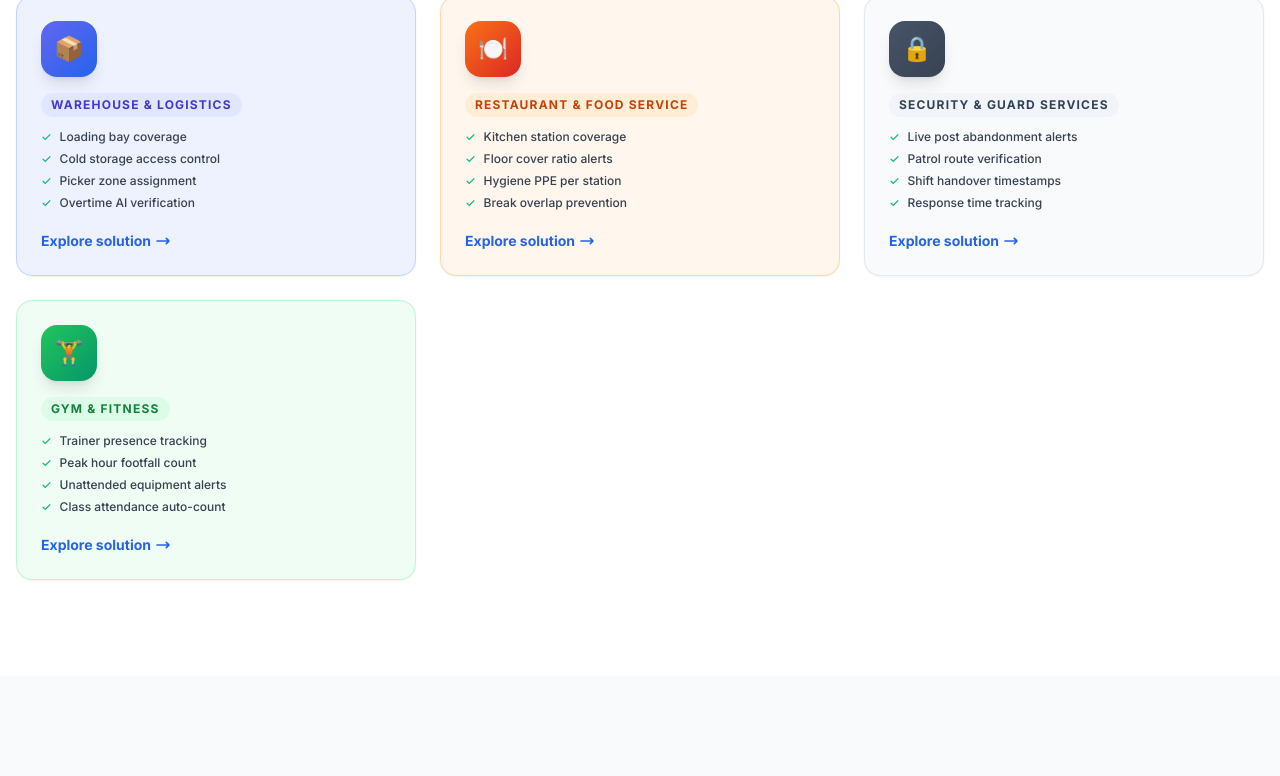
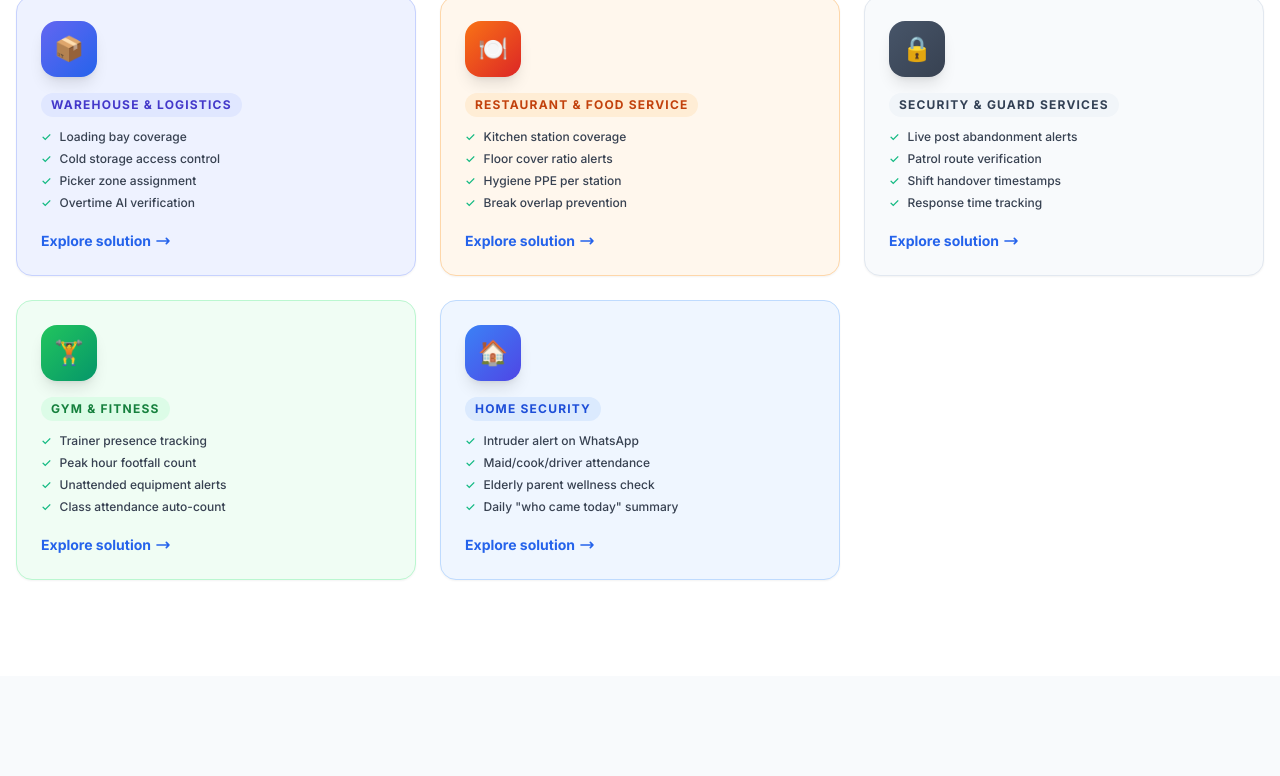
Before and after one commit to basaniocaesar-art/stafflenz, a Next.js app: page / in a window 1280 px wide. Shown: the part 4457-5233 px from the top of the page. Built offline with nearby package versions, Linux system fonts and the light colour scheme; no server answers.

Commit message:
Add Home Security to homepage industry verticals grid
Was missing from the hardcoded industry cards section (line 618-628
in page.js) — separate from the carousel INDUSTRIES array which
already had it.

Co-Authored-By: Claude Opus 4.6 (1M context) <noreply@anthropic.com>

```diff
--- a/src/app/page.js
+++ b/src/app/page.js
@@ -626,6 +626,7 @@ export default function HomePage() {
               { id:'restaurant', label:'Restaurant & Food Service', icon:'🍽️', color:'from-orange-500 to-red-600', bg:'bg-orange-50', border:'border-orange-200', tag:'bg-orange-100 text-orange-700', points:['Kitchen station coverage','Floor cover ratio alerts','Hygiene PPE per station','Break overlap prevention'] },
               { id:'security', label:'Security & Guard Services', icon:'🔒', color:'from-slate-600 to-gray-700', bg:'bg-slate-50', border:'border-slate-200', tag:'bg-slate-100 text-slate-700', points:['Live post abandonment alerts','Patrol route verification','Shift handover timestamps','Response time tracking'] },
               { id:'gym', label:'Gym & Fitness', icon:'🏋️', color:'from-green-500 to-emerald-600', bg:'bg-green-50', border:'border-green-200', tag:'bg-green-100 text-green-700', points:['Trainer presence tracking','Peak hour footfall count','Unattended equipment alerts','Class attendance auto-count'] },
+              { id:'home', label:'Home Security', icon:'🏠', color:'from-blue-500 to-indigo-600', bg:'bg-blue-50', border:'border-blue-200', tag:'bg-blue-100 text-blue-700', points:['Intruder alert on WhatsApp','Maid/cook/driver attendance','Elderly parent wellness check','Daily "who came today" summary'] },
             ].map(ind => (
               <Link key={ind.id} href={`/industries/${ind.id}`} className={`card-hover p-6 flex flex-col group ${ind.bg} border ${ind.border}`}>
                 <div className={`w-14 h-14 rounded-2xl bg-gradient-to-br ${ind.color} flex items-center justify-center text-2xl shadow-lg mb-4`}>{ind.icon}</div>
```
